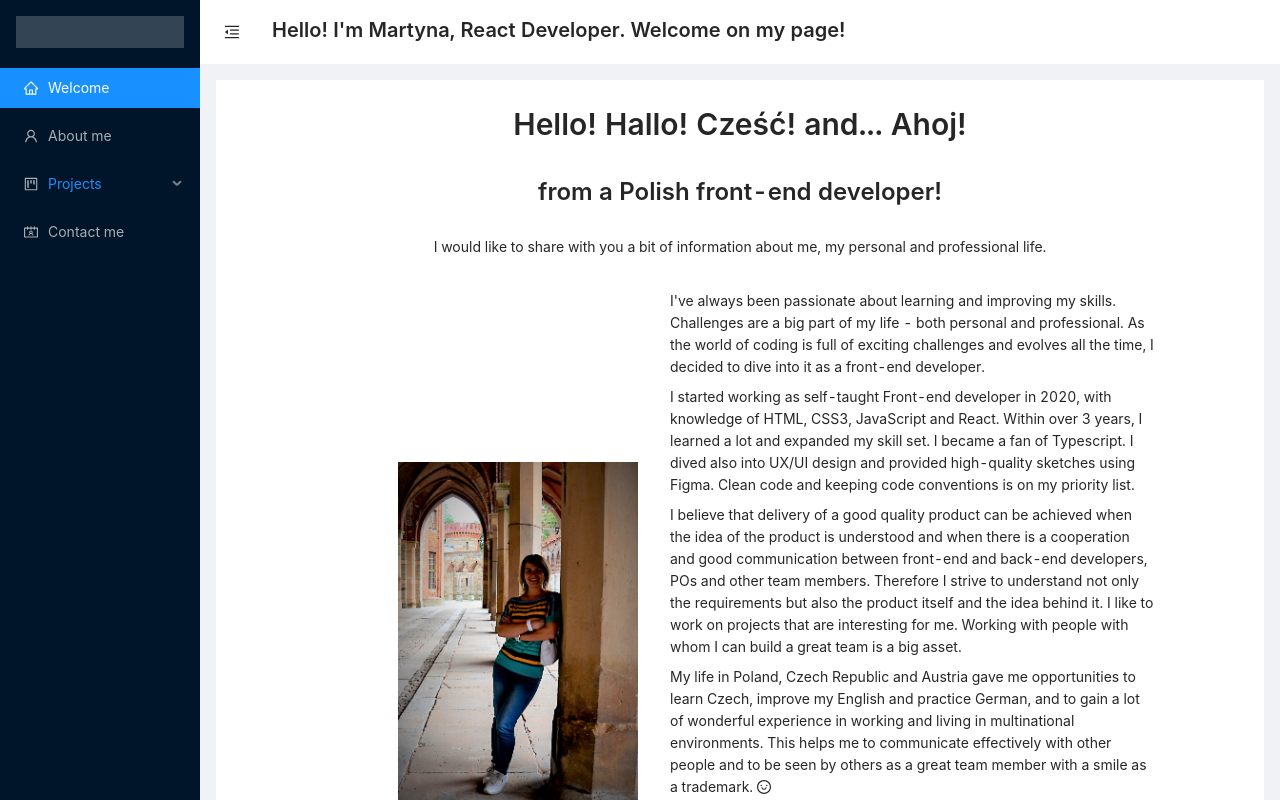
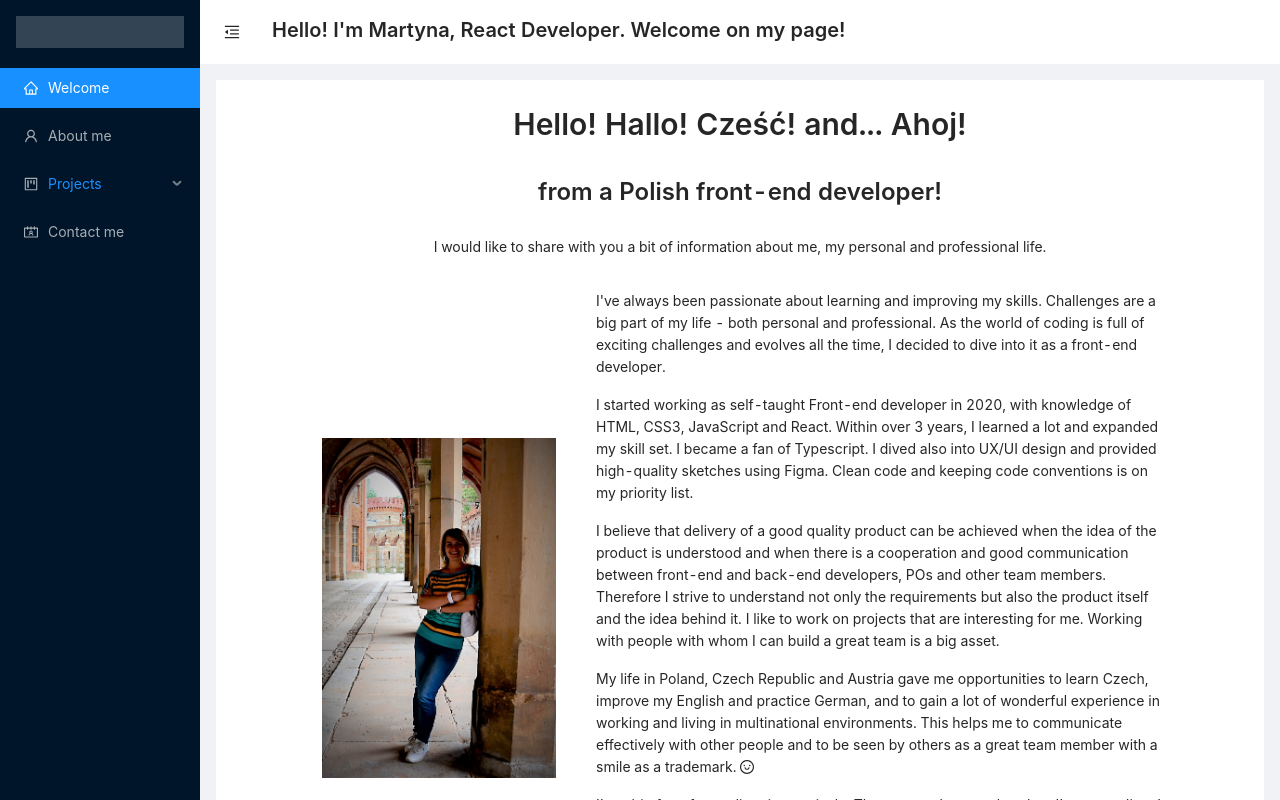
Before and after one commit to martynaskup/martynaskup.github.io, a React (Create React App) app: page /about in a window 1280 px wide. Shown: the top 800 px of the page. Built offline with nearby package versions, Linux system fonts and the light colour scheme.

Commit message:
Update the styling of the About-page to improve UI/UX design of the page

```diff
--- a/src/pages/About.styles.tsx
+++ b/src/pages/About.styles.tsx
@@ -1,6 +1,9 @@
 import styled from 'styled-components';
-import { Row, Space } from 'antd';
+import { Image, Row, Space } from 'antd';
 
+export const StyledAboutImage = styled(Image)`
+  padding: 8px;
+`;
 export const StyledAboutRow = styled(Row)`
   padding-top: 16px;
   padding-bottom: 16px;
--- a/src/pages/About.tsx
+++ b/src/pages/About.tsx
@@ -1,8 +1,12 @@
 import { SmileOutlined } from '@ant-design/icons';
-import { Col, Image, Space, Typography } from 'antd';
+import { Col, Space, Typography } from 'antd';
 import useBreakpoint from 'antd/lib/grid/hooks/useBreakpoint';
 import myImg from '../assets/images/my_pic.jpg';
-import { StyledAboutRow, StyledDetailsSpace } from './About.styles';
+import {
+  StyledAboutImage,
+  StyledAboutRow,
+  StyledDetailsSpace,
+} from './About.styles';
 
 const About = () => {
   const { md } = useBreakpoint();
@@ -23,18 +27,23 @@ const About = () => {
   );
 
   const myImage = (
-    <Image
-      width={240}
+    <StyledAboutImage
+      width={250}
       src={myImg}
       alt="my picture"
       placeholder={
-        <Image preview={false} src={myImg} alt="my picture" width={200} />
+        <StyledAboutImage
+          preview={false}
+          src={myImg}
+          alt="my picture"
+          width={250}
+        />
       }
     />
   );
 
   const details = (
-    <StyledDetailsSpace direction="vertical">
+    <StyledDetailsSpace direction="vertical" size="middle">
       <Typography.Text>
         I've always been passionate about learning and improving my skills.
         Challenges are a big part of my life - both personal and professional.
@@ -84,15 +93,13 @@ const About = () => {
     <StyledAboutRow
       justify="center"
       align="middle"
-      gutter={{ sm: 16, md: 24, lg: 32 }}
+      gutter={{ sm: 32, md: 24, lg: 32 }}
     >
-      <Col span={8} style={{ textAlign: 'right' }}>
-        {myImage}
-      </Col>
-      <Col span={12}>{details}</Col>
+      <Col>{myImage}</Col>
+      <Col span={14}>{details}</Col>
     </StyledAboutRow>
   ) : (
-    <Col span={24}>
+    <Col>
       {myImage}
       {details}
     </Col>
```
